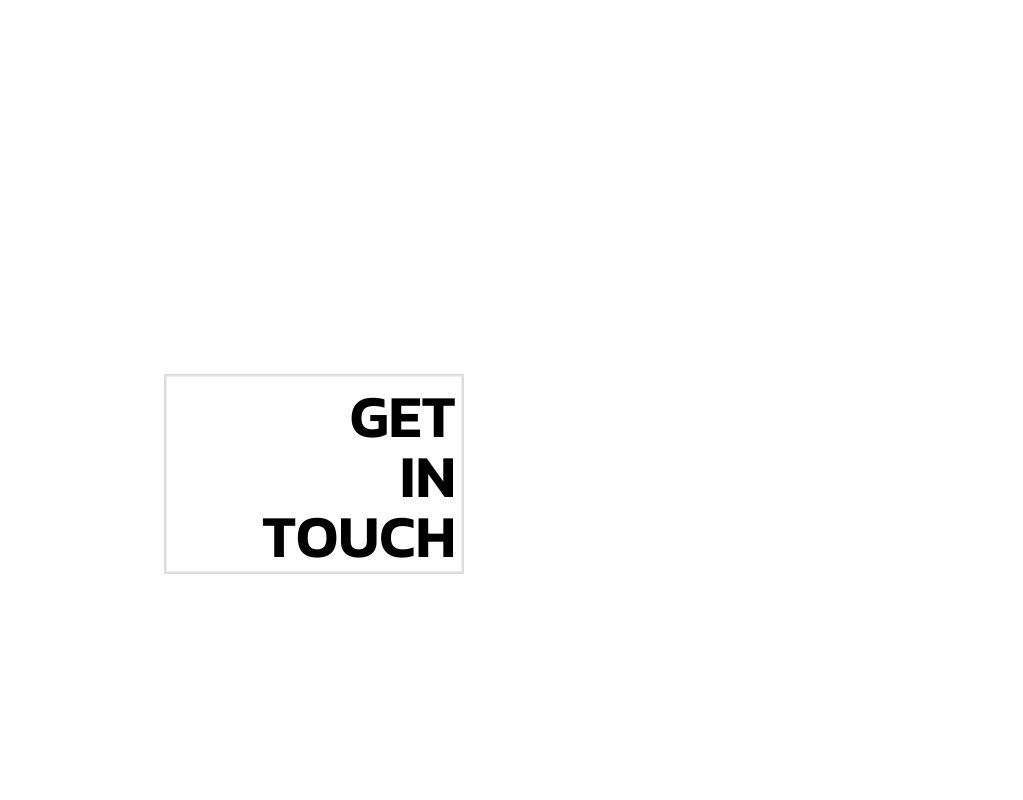
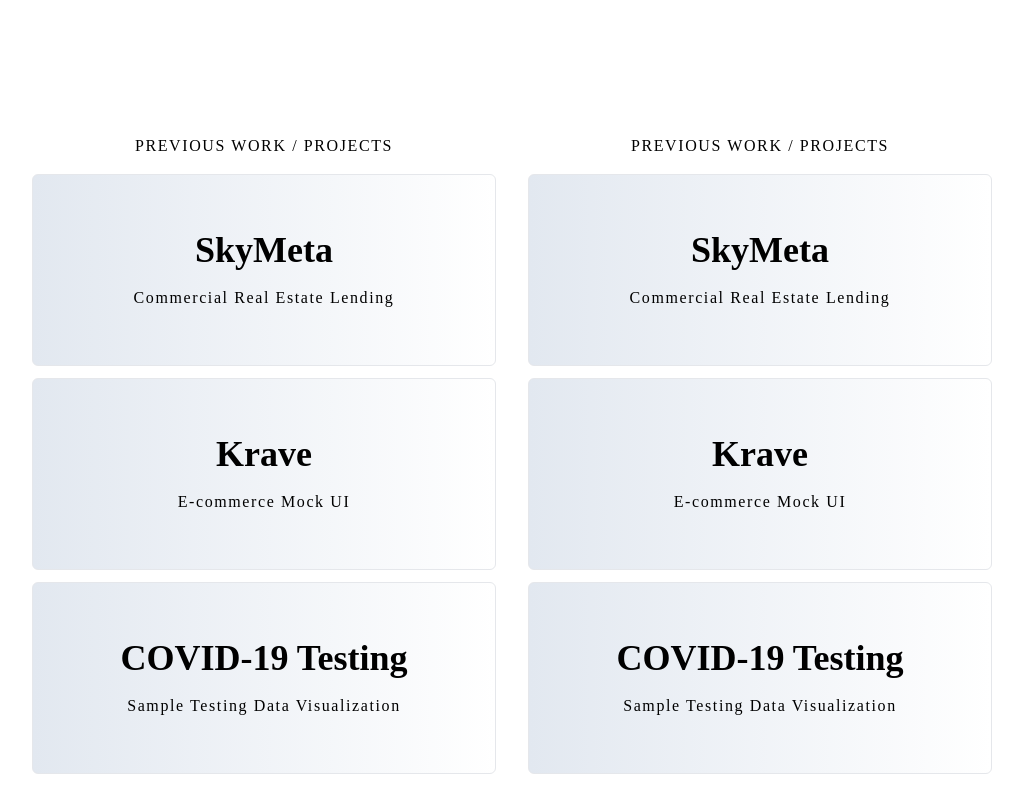
Before and after one commit to dallasvaughn/portfolio-frontend, a Next.js app: page / in a window 1280 px wide. Shown: the part 700-1500 px from the top of the page, without its empty margins (128-1151 px from the left). Before the commit the page ends 1298 px from the top, so only its background shows below. Built offline with nearby package versions, Linux system fonts and the light colour scheme; a web font is replaced by a local one.

Commit message:
styling for work/projects section

```diff
--- /dev/null
+++ b/components/Project.tsx
@@ -0,0 +1,18 @@
+interface Project {
+  url: string;
+  title: string;
+  description: string;
+}
+
+const Project = ({ url, title, description }: Project) => {
+  return (
+    <a href={url} target="_blank">
+      <div className="border rounded-md relative w-screen sm:w-[29rem] h-48 bg-gradient-to-r from-slate-200 hover:from-slate-300 hover:shadow flex flex-col gap-4 justify-center items-center">
+        <h2 className="text-4xl font-black">{title}</h2>
+        <p className="tracking-widest">{description}</p>
+      </div>
+    </a>
+  );
+};
+
+export default Project;
--- a/pages/index.tsx
+++ b/pages/index.tsx
@@ -6,6 +6,7 @@ import logo from '../public/logo.svg';
 import crow from '../public/crow-fly.svg';
 import { useInView } from 'react-intersection-observer';
 import { useEffect } from 'react';
+import Project from '../components/Project';
 
 const Home: NextPage = () => {
   const { ref, inView, entry } = useInView();
@@ -74,13 +75,56 @@ const Home: NextPage = () => {
           </div>
         </div>
 
+        <section className="mt-20 flex flex-col lg:flex-row gap-20 lg:gap-8">
+          <div>
+            <h3 className="uppercase tracking-widest mb-4">
+              Previous Work / Projects
+            </h3>
+            <div className="flex flex-col gap-3">
+              <Project
+                url="https://skymeta.com"
+                title="SkyMeta"
+                description="Commercial Real Estate Lending"
+              />
+              <Project
+                url="https://krave.vercel.app"
+                title="Krave"
+                description="E-commerce Mock UI"
+              />
+              <Project
+                url="https://dallasvaughn.github.io/testing-site-locator/"
+                title="COVID-19 Testing"
+                description="Sample Testing Data Visualization"
+              />
+            </div>
+          </div>
+          <div>
+            <h3 className="uppercase tracking-widest mb-4">
+              Previous Work / Projects
+            </h3>
+            <div className="flex flex-col gap-3">
+              <Project
+                url="https://skymeta.com"
+                title="SkyMeta"
+                description="Commercial Real Estate Lending"
+              />
+              <Project
+                url="https://krave.vercel.app"
+                title="Krave"
+                description="E-commerce Mock UI"
+              />
+              <Project
+                url="https://dallasvaughn.github.io/testing-site-locator/"
+                title="COVID-19 Testing"
+                description="Sample Testing Data Visualization"
+              />
+            </div>
+          </div>
+        </section>
+
         <section className="w-full relative">
-          <div ref={ref} className="box sm:mt-80 left-40">
-            <svg
-              className="box-svg hidden sm:inline"
-              width="300px"
-              height="200px"
-            >
+          <div ref={ref} className="box sm:mt-80 sm:left-40">
+            <svg className="box-svg inline" width="300px" height="200px">
               <line
                 id="top-line"
                 className="box-line horizontal"
--- a/styles/globals.css
+++ b/styles/globals.css
@@ -17,7 +17,7 @@
 
 .box-line {
   stroke-width: 5;
-  stroke: #ddd;
+  stroke: #000;
   fill: none;
 }
 
```
